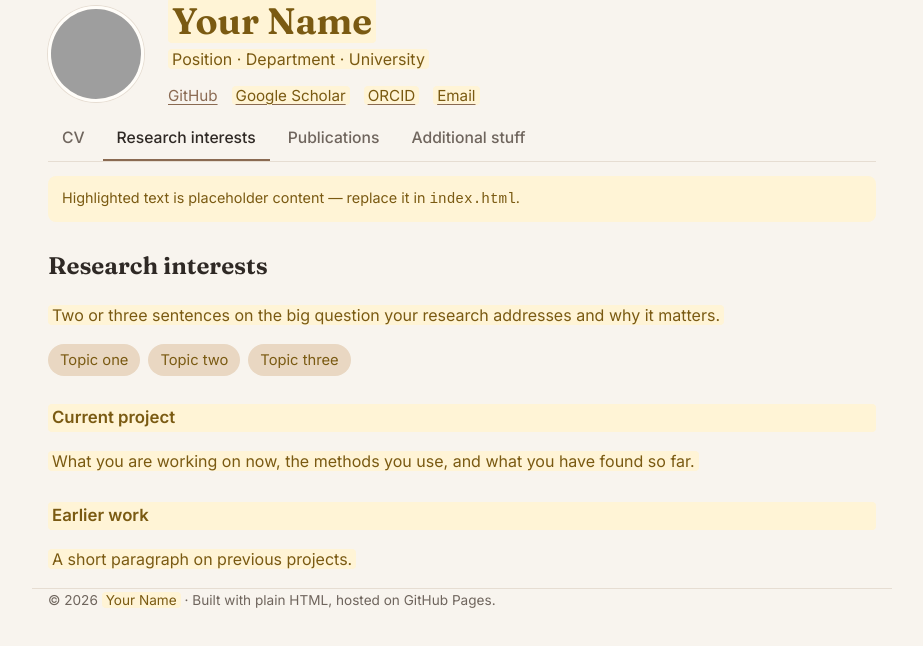
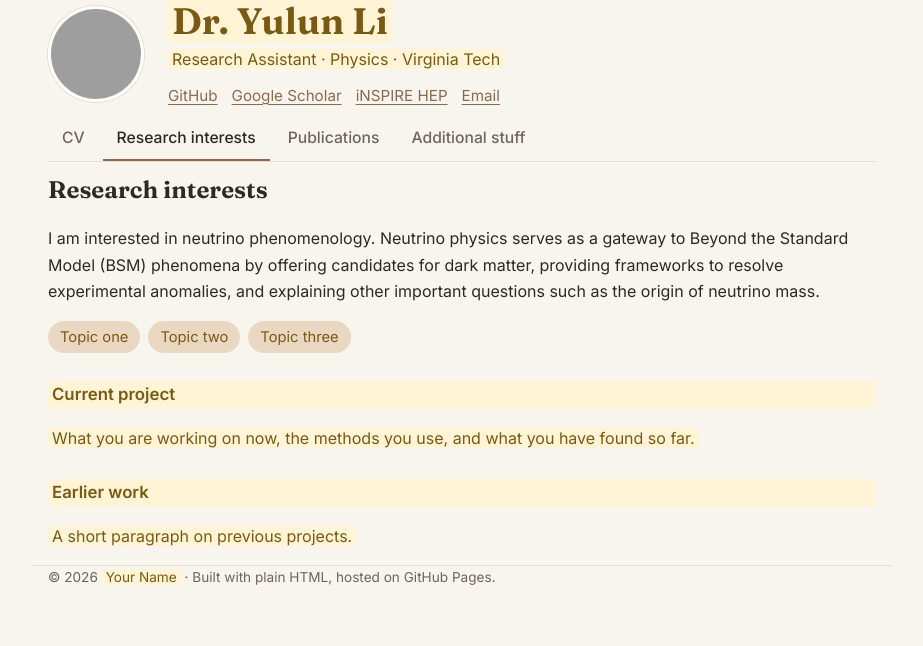
Before and after one commit to yunyu97/yunyu97.github.io, a plain HTML site: page index.html in a window 1280 px wide. Both pictures are taken after a click on the tab "Research interests". Shown: the whole page, without its empty margins (178-1101 px from the left). Drawn offline with Linux system fonts and the light colour scheme; grey boxes are pictures that could not be loaded.

Commit message:
Update index.html

```diff
--- a/index.html
+++ b/index.html
@@ -3,7 +3,7 @@
 <head>
 <meta charset="utf-8">
 <meta name="viewport" content="width=device-width, initial-scale=1">
-<title>Your Name · Homepage</title>
+<title>Dr. Yulun Li · Homepage</title>
 <meta name="description" content="Personal homepage: CV, research interests, publications and side projects.">
 <link rel="icon" href="assets/professor-cat-sit.png">
 <link rel="preconnect" href="https://fonts.googleapis.com">
@@ -133,13 +133,13 @@
   <div class="who">
     <img class="avatar" src="https://avatars.githubusercontent.com/u/33566110?v=4" alt="Profile photo">
     <div>
-      <h1><span class="todo">Your Name</span></h1>
-      <p class="tagline"><span class="todo">Position · Department · University</span></p>
+      <h1><span class="todo">Dr. Yulun Li</span></h1>
+      <p class="tagline"><span class="todo">Research Assistant · Physics · Virginia Tech</span></p>
       <div class="links">
         <a href="https://github.com/yunyu97">GitHub</a>
-        <a href="#"><span class="todo">Google Scholar</span></a>
-        <a href="#"><span class="todo">ORCID</span></a>
-        <a href="#"><span class="todo">Email</span></a>
+        <a href="https://scholar.google.com/citations?user=d1HLjcQAAAAJ&hl=en">Google Scholar</span></a>
+        <a href="https://inspirehep.net/authors/2069319">iNSPIRE HEP</span></a>
+        <a href="mailto:yulunl@vt.edu">Email</span></a>
       </div>
     </div>
   </div>
@@ -153,8 +153,6 @@
 </header>
 
 <main class="wrap">
-  <p class="note">Highlighted text is placeholder content — replace it in <code>index.html</code>.</p>
-
   <!-- ===================== CV ===================== -->
   <section role="tabpanel" id="cv" aria-labelledby="tab-cv">
     <h2>Curriculum vitae</h2>
@@ -181,7 +179,10 @@
   <!-- ===================== Research ===================== -->
   <section role="tabpanel" id="research" aria-labelledby="tab-research" hidden>
     <h2>Research interests</h2>
-    <p><span class="todo">Two or three sentences on the big question your research addresses and why it matters.</span></p>
+    <p>I am interested in neutrino phenomenology. Neutrino physics serves as a
+gateway to Beyond the Standard Model (BSM) phenomena by offering candidates for dark matter, providing
+frameworks to resolve experimental anomalies, and explaining other important questions such as the origin
+of neutrino mass.</span></p>
     <ul class="chips" style="margin-bottom:8px">
       <li class="todo">Topic one</li><li class="todo">Topic two</li><li class="todo">Topic three</li>
     </ul>
```
